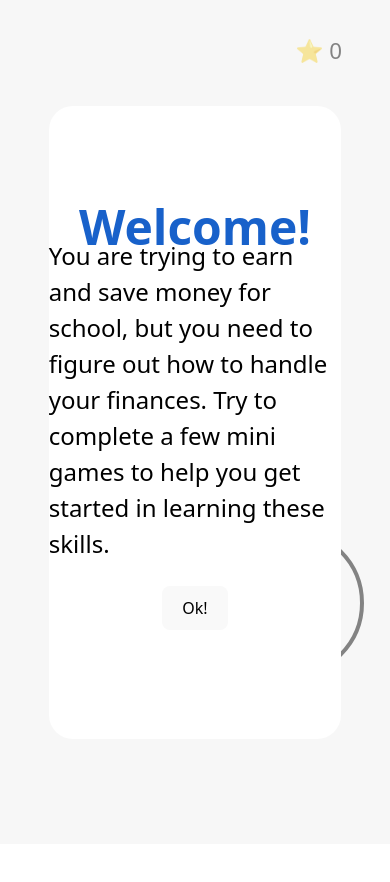
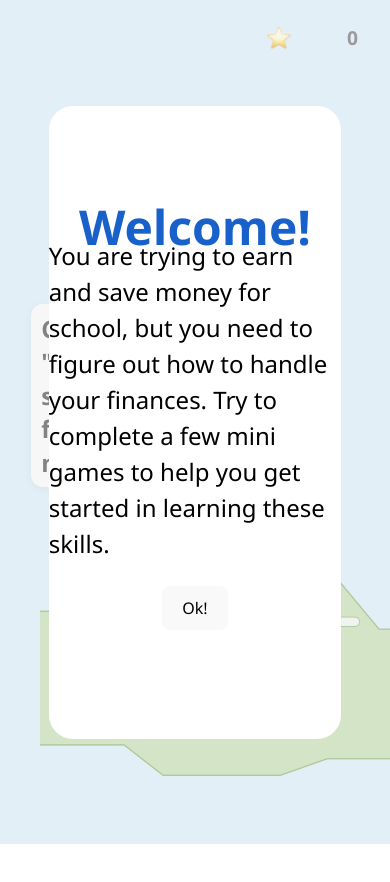
Before and after one commit to cse210-group10/cse210-group10-game, a React (Vite) app: page /map in a window 390 px wide. Shown: the top 882 px of the page. After the commit the page ends 844 px from the top, so only its background shows below. Built offline with nearby package versions, Linux system fonts and the light colour scheme.

Commit message:
nit: position of house, levels
-- this is modified on my mac pro ( 16:9 chrome ) not sure it'll work on other laptops

```diff
--- a/src/pages/MapPage/index.tsx
+++ b/src/pages/MapPage/index.tsx
@@ -6,14 +6,35 @@ import { useStars } from './Stars';
 import Popup from "../../components/Popup";
 import './styles.css';
 
+// Import Figma assets
+import mapBg from '../../assets/map.png';
+import pathImg from '../../assets/path.png';
+import kidImg from '../../assets/kid.png';
+import houseImg from '../../assets/house.png';
+import starImg from '../../assets/star.png';
+import emptyStarImg from '../../assets/empty_star.png';
+
+// Character positions matching CSS level positions
+const CHARACTER_POSITIONS: Record<string, { bottom: string; left: string }> = {
+  start:     { bottom: '30%', left: '8%' },
+  'level-1': { bottom: '23%', left: '32%' },
+  'level-2': { bottom: '58%', left: '55%' },
+};
+
 function MapPage() {
   const navigate = useNavigate();
   const [selectedLevelId, setSelectedLevelId] = useState<string | null>(null);
+  const [characterPos, setCharacterPos] = useState<string>('start');
+  const { stars, getLevelStars } = useStars();
 
-  // Get all registered levels from registry
-  const levels = Object.values(MINIGAMES).map(config => config.metadata);
+  // show pop up at start of the game
+  const [showPopup, setShowPopup] = useState(true);
+
+  // so popup shows if there are no stars
+  let isStars = Boolean(stars);
 
   const handleLevelClick = (levelId: string) => {
+    setCharacterPos(levelId);
     setSelectedLevelId(levelId);
   };
 
@@ -30,20 +51,27 @@ function MapPage() {
 
   const selectedLevelConfig = selectedLevelId ? MINIGAMES[selectedLevelId]?.metadata : null;
 
-  // show pop up at start of the game
-  const [showPopup, setShowPopup] = useState(true);
+  // Render 3 stars for a given level
+  const renderLevelStars = (levelId: string) => {
+    const earned = getLevelStars(levelId);
+    return (
+      <div className="level-stars">
+        {[0, 1, 2].map((i) => (
+          <img
+            key={i}
+            src={i < earned ? starImg : emptyStarImg}
+            alt={i < earned ? 'earned star' : 'empty star'}
+            className="level-star-icon"
+          />
+        ))}
+      </div>
+    );
+  };
 
-  const { stars } = useStars();
-
-  // so popup shows if there are no stars
-  let isStars = Boolean(stars);
-
-  // stars update will be handled upon completion of minigame
-  // create minigame end scene with star results and it will update stars in map page accordingly
   return (
     <div className="map-page">
-
-      {showPopup && !isStars &&(
+      {/* Welcome popup */}
+      {showPopup && !isStars && (
         <Popup
           title="Welcome!"
           content={"You are trying to earn and save money for school, but you need to figure out how to handle your finances. " +
@@ -54,35 +82,71 @@ function MapPage() {
         />
       )}
 
-      <h1 className="map-title">Select a Level</h1>
-
-      <div className="map-container">
-        <div className="connecting-line"></div>
-        <div className="levels-row">
-          {levels.map((level) => (
-            <button
-              key={level.id}
-              className="level-button"
-              onClick={() => handleLevelClick(level.id)}
-            >
-              {level.title}
-            </button>
-          ))}
+      {/* HUD - top right */}
+      <div className="hud-container">
+        <div className="hud-item">
+          <img src={starImg} alt="stars" className="hud-icon" />
+          <span className="hud-value">{Number(stars) || 0}</span>
         </div>
       </div>
 
-      <div className="hud-container">
-        <div className="stars-container">
-          <span className="stars-label">⭐ {Number(stars) || 0}</span>
+      {/* Map container with layered images */}
+      <div className="map-container">
+        {/* Green island background */}
+        <img src={mapBg} alt="map background" className="map-island" />
+
+        {/* Winding path overlay */}
+        <img src={pathImg} alt="path" className="map-path" />
+
+        {/* Character with speech bubble — moves to clicked level */}
+        <div
+          className="character-area"
+          style={{
+            bottom: CHARACTER_POSITIONS[characterPos].bottom,
+            left: CHARACTER_POSITIONS[characterPos].left,
+          }}
+        >
+          {characterPos === 'start' && (
+            <div className="speech-bubble">
+              <p>Click on "1" to start the first minigame.</p>
+            </div>
+          )}
+          <img src={kidImg} alt="character" className="character-img" />
         </div>
+
+        {/* Level 1 - bottom area on the path */}
+        <div className="level-1-area">
+          {renderLevelStars('level-1')}
+          <button
+            className="level-circle"
+            onClick={() => handleLevelClick('level-1')}
+          >
+            1
+          </button>
+        </div>
+
+        {/* Level 2 - upper area on the path */}
+        <div className="level-2-area">
+          {renderLevelStars('level-2')}
+          <button
+            className="level-circle"
+            onClick={() => handleLevelClick('level-2')}
+          >
+            2
+          </button>
+        </div>
+
+        {/* House at the end of the path */}
+        <img src={houseImg} alt="house" className="house-img" />
       </div>
 
-
+      {/* Level Modal */}
       {selectedLevelConfig && (
         <LevelModal
           level={selectedLevelConfig}
           onStart={handleStartLevel}
-          onClose={handleCloseModal} />
+          onClose={handleCloseModal}
+        />
       )}
     </div>
   );
--- a/src/pages/MapPage/styles.css
+++ b/src/pages/MapPage/styles.css
@@ -1,144 +1,219 @@
+/* ========== MapPage — Figma-matched game map ========== */
+
 .map-page {
+  position: relative;
+  width: 100%;
+  height: 100vh;
+  background-color: #D4EEFF;
+  overflow: hidden;
+  font-family: 'Segoe UI', system-ui, sans-serif;
+}
+
+/* ---- HUD (top-right) ---- */
+.hud-container {
+  position: absolute;
+  top: 1.5rem;
+  right: 2rem;
+  z-index: 10;
+  display: flex;
+  flex-direction: column;
+  gap: 0.5rem;
+}
+
+.hud-item {
+  display: flex;
+  align-items: center;
+  gap: 0.5rem;
+}
+
+.hud-icon {
+  width: 32px;
+  height: 32px;
+}
+
+.hud-value {
+  font-size: 1.5rem;
+  font-weight: 600;
+  color: #333;
+}
+
+/* ---- Map container (full viewport) ---- */
+.map-container {
+  position: absolute;
+  width: 100%;
+  height: 100%;
+  top: 0;
+  left: 0;
+}
+
+/* ---- Layered images ---- */
+.map-island {
+  position: absolute;
+  bottom: 8%;
+  left: -2%;
+  width: 104%;
+  height: auto;
+  z-index: 1;
+}
+
+.map-path {
+  position: absolute;
+  bottom: 22%;
+  left: 8%;
+  width: 72%;
+  height: auto;
+  z-index: 2;
+}
+
+/* ---- Character + speech bubble ---- */
+.character-area {
+  position: absolute;
+  bottom: 30%;
+  left: 8%;
+  z-index: 5;
+  display: flex;
+  flex-direction: column;
+  align-items: flex-start;
+  transition: bottom 0.6s ease, left 0.6s ease;
+}
+
+.character-img {
+  width: 70px;
+  height: auto;
+}
+
+.speech-bubble {
+  background: white;
+  border-radius: 12px;
+  padding: 10px 14px;
+  margin-bottom: 8px;
+  max-width: 160px;
+  box-shadow: 0 2px 8px rgba(0, 0, 0, 0.1);
+  position: relative;
+  font-size: 0.85rem;
+  line-height: 1.4;
+  color: #333;
+  font-weight: 600;
+}
+
+.speech-bubble::after {
+  content: '';
+  position: absolute;
+  bottom: -8px;
+  left: 20px;
+  width: 0;
+  height: 0;
+  border-left: 8px solid transparent;
+  border-right: 8px solid transparent;
+  border-top: 8px solid white;
+}
+
+.speech-bubble p {
+  margin: 0;
+}
+
+/* ---- Level circles ---- */
+.level-1-area {
+  position: absolute;
+  bottom: 23%;
+  left: 35%;
+  z-index: 5;
   display: flex;
   flex-direction: column;
   align-items: center;
-  justify-content: center;
-  min-height: 100vh;
-  background-color: white;
-  padding: 4rem;
+  gap: 4px;
 }
 
-.map-title {
-  color: #000;
-  font-size: 3rem;
-  margin-bottom: 6rem;
-  font-weight: normal;
+.level-2-area {
+  position: absolute;
+  bottom: 58%;
+  left: 58%;
+  z-index: 5;
+  display: flex;
+  flex-direction: column;
+  align-items: center;
+  gap: 4px;
 }
 
-.map-container {
-  position: relative;
-  width: 100%;
-  max-width: 1200px;
-}
-
-.connecting-line {
-  position: absolute;
-  top: 50%;
-  left: 5%;
-  right: 5%;
-  height: 4px;
-  background-color: #000;
-  z-index: 0;
-}
-
-.levels-row {
-  display: flex;
-  justify-content: space-evenly;
-  align-items: center;
-  position: relative;
-  z-index: 1;
-  width: 100%;
-}
-
-.level-button {
+.level-circle {
+  width: 50px;
+  height: 50px;
+  border-radius: 50%;
   background-color: white;
-  color: #000;
-  border: 4px solid #000;
-  padding: 2rem;
-  font-size: 1.5rem;
-  font-weight: normal;
-  border-radius: 50%;
+  border: 3px solid #4A90D9;
+  color: #4A90D9;
+  font-size: 1.4rem;
+  font-weight: 700;
   cursor: pointer;
-  width: 150px;
-  height: 150px;
   display: flex;
   align-items: center;
   justify-content: center;
+  transition: transform 0.2s, box-shadow 0.2s;
+  box-shadow: 0 2px 6px rgba(0, 0, 0, 0.15);
 }
 
-.level-button:hover {
-  background-color: #000;
+.level-circle:hover {
+  transform: scale(1.1);
+  box-shadow: 0 4px 12px rgba(74, 144, 217, 0.4);
+  background-color: #4A90D9;
   color: white;
 }
 
-.hud-container {
-  position: absolute;
-  top: 0;
-  right: 0;
+/* ---- Per-level stars ---- */
+.level-stars {
+  display: flex;
+  gap: 0px;
 }
 
-.stars-container {
-  position: relative;
-  padding: 1.5rem;
-
-  display: flex;
-  flex-direction: column;
-  align-items: flex-end;
-  gap: 0.5rem;
+.level-star-icon {
+  width: 24px;
+  height: 24px;
+  margin: 0 -1px;
 }
 
-.stars-label {
-  color: #000;
-  padding: 0.6rem 1.5rem;
-  font-size: 1.4rem;
-  cursor: pointer;
+/* ---- House ---- */
+.house-img {
+  position: absolute;
+  bottom: 35%;
+  right: 12%;
+  width: 100px;
+  height: auto;
+  z-index: 5;
 }
 
-.coins-container {
-  display: flex;
-  flex-direction: column;
-  align-items: flex-end;
+/* ---- Responsive adjustments ---- */
+@media (max-width: 768px) {
+  .character-img {
+    width: 50px;
   }
 
-
-.coins-label {
-  color: #000;
-  padding: 0.6rem 1.5rem;
-  font-size: 1.4rem;
-  cursor: pointer;
+  .speech-bubble {
+    max-width: 120px;
+    font-size: 0.75rem;
+    padding: 8px 10px;
   }
 
-.coin-icon {
-  width: 22px;
-  height: 22px;
-  margin-right: 8px;
-  vertical-align: middle;
+  .level-circle {
+    width: 40px;
+    height: 40px;
+    font-size: 1.1rem;
   }
 
-.coin-buttons {
-  display: flex;
-  gap: 0.4rem;
+  .level-star-icon {
+    width: 18px;
+    height: 18px;
   }
 
-.coin-btn {
-  background: white;
-  color: #000;
-  border: 2px solid #000;
-  border-radius: 8px;
-  width: 36px;
-  height: 36px;
-  font-size: 1.2rem;
-  cursor: pointer;
-  line-height: 1;
+  .house-img {
+    width: 70px;
   }
 
-.coin-btn:hover {
-  background: #000;
-  color: white;
+  .hud-icon {
+    width: 24px;
+    height: 24px;
   }
 
-.coin-reset-btn {
-  background: white;
-  color: #000;
-  border: 2px solid #000;
-  border-radius: 8px;
-  height: 36px;
-  padding: 0 10px;
-  font-size: 0.9rem;
-  cursor: pointer;
+  .hud-value {
+    font-size: 1.2rem;
   }
-
-.coin-reset-btn:hover {
-  background: #000;
-  color: white;
 }
```
Also changed, not shown: src/assets/empty_star.png (added). Lines whose indentation alone changed are shown as unchanged.
